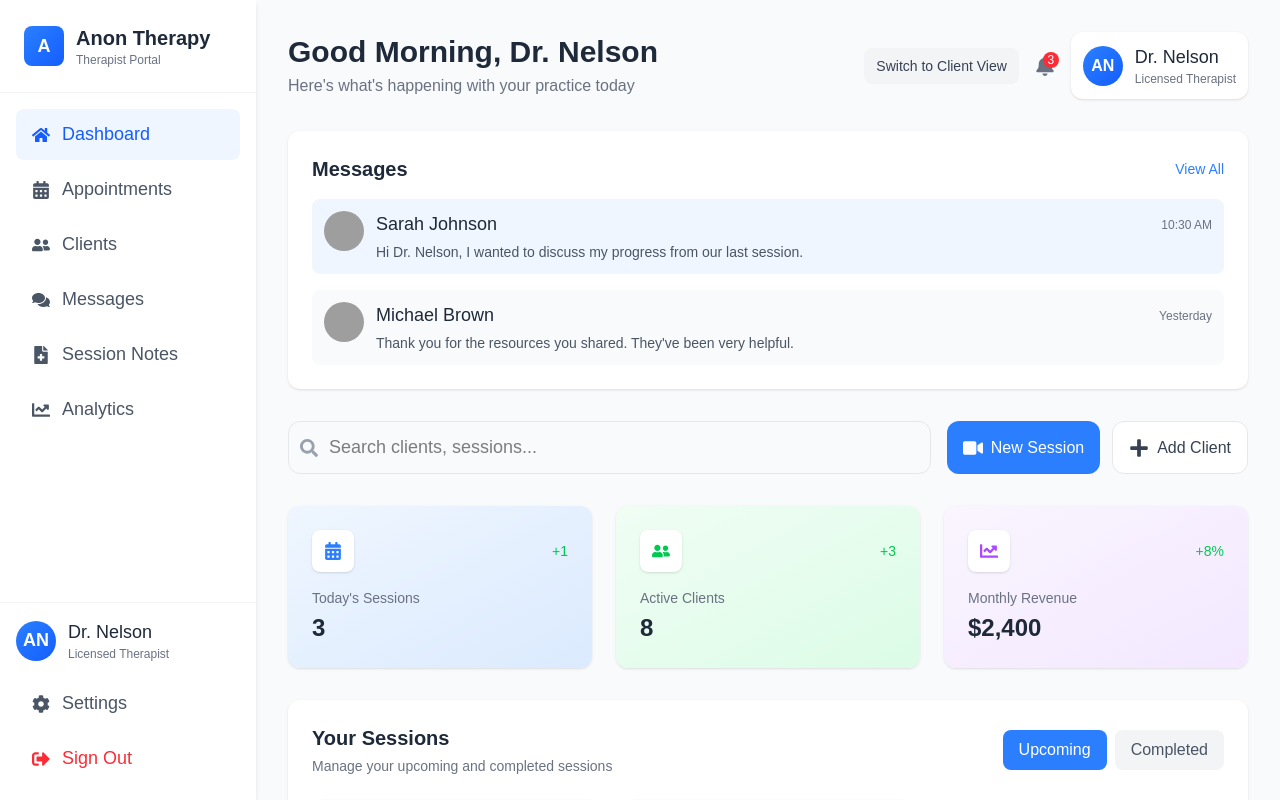
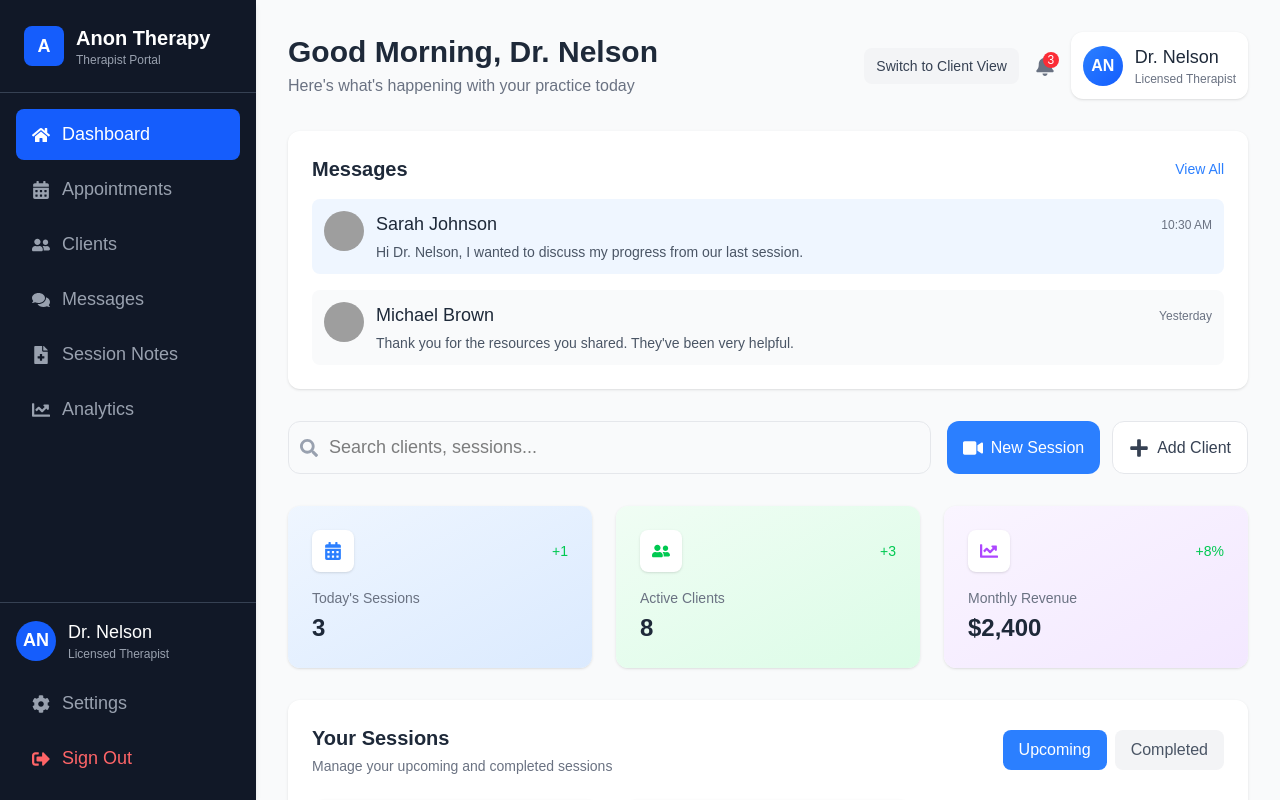
Before and after one commit to nelllyx/Anon-FE, a React (Vite) app: page /dashboard in a window 1280 px wide. Built offline with nearby package versions, Linux system fonts and the light colour scheme; grey boxes are pictures that could not be loaded.

Commit message:
redesigned the dashboard

```diff
--- a/src/component/siderbar/SideBar.jsx
+++ b/src/component/siderbar/SideBar.jsx
@@ -25,16 +25,16 @@ const SideBar = ({ isTherapist = true }) => {
   const menuItems = isTherapist ? therapistMenuItems : clientMenuItems;
 
   return (
-    <div className="flex flex-col h-full bg-white">
+    <div className="flex flex-col h-full" style={{ backgroundColor: "#111827" }}>
       {/* Logo and Brand */}
-      <div className="p-4 md:p-6 border-b border-gray-100">
+      <div className="p-4 md:p-6 border-b border-gray-700">
         <div className="flex items-center gap-3">
-          <div className="w-8 h-8 md:w-10 md:h-10 rounded-lg bg-gradient-to-br from-blue-500 to-blue-600 flex items-center justify-center">
+          <div className="w-8 h-8 md:w-10 md:h-10 rounded-lg bg-blue-600 flex items-center justify-center">
             <span className="text-white font-bold text-lg">A</span>
           </div>
           <div>
-            <h1 className="text-lg md:text-xl font-bold text-gray-800">Anon Therapy</h1>
-            <p className="text-xs text-gray-500">{isTherapist ? 'Therapist Portal' : 'Client Portal'}</p>
+            <h1 className="text-lg md:text-xl font-bold text-white">Anon Therapy</h1>
+            <p className="text-xs text-gray-400">{isTherapist ? 'Therapist Portal' : 'Client Portal'}</p>
           </div>
         </div>
       </div>
@@ -47,8 +47,8 @@ const SideBar = ({ isTherapist = true }) => {
             onClick={() => setActiveItem(item.id)}
             className={`w-full flex items-center gap-3 px-4 py-3 rounded-lg transition-colors ${
               activeItem === item.id
-                ? 'bg-blue-50 text-blue-600'
-                : 'text-gray-600 hover:bg-gray-50'
+                ? 'bg-blue-600 text-white'
+                : 'text-gray-400 hover:bg-gray-700 hover:text-white'
             }`}
           >
             <span className="text-lg">{item.icon}</span>
@@ -58,23 +58,23 @@ const SideBar = ({ isTherapist = true }) => {
       </nav>
 
       {/* User Profile and Settings */}
-      <div className="p-4 border-t border-gray-100">
+      <div className="p-4 border-t border-gray-700">
         <div className="flex items-center gap-3 mb-4">
-          <div className="w-10 h-10 rounded-full bg-gradient-to-br from-blue-500 to-blue-600 flex items-center justify-center">
+          <div className="w-10 h-10 rounded-full bg-blue-600 flex items-center justify-center">
             <span className="text-white font-bold">{isTherapist ? 'AN' : 'SJ'}</span>
           </div>
           <div>
-            <p className="font-medium text-gray-800">{isTherapist ? 'Dr. Nelson' : 'Sarah Johnson'}</p>
-            <p className="text-xs text-gray-500">{isTherapist ? 'Licensed Therapist' : 'Client'}</p>
+            <p className="font-medium text-white">{isTherapist ? 'Dr. Nelson' : 'Sarah Johnson'}</p>
+            <p className="text-xs text-gray-400">{isTherapist ? 'Licensed Therapist' : 'Client'}</p>
           </div>
         </div>
 
         <div className="space-y-1">
-          <button className="w-full flex items-center gap-3 px-4 py-3 rounded-lg text-gray-600 hover:bg-gray-50 transition-colors">
+          <button className="w-full flex items-center gap-3 px-4 py-3 rounded-lg text-gray-400 hover:bg-gray-700 hover:text-white transition-colors">
             <FaCog className="text-lg" />
             <span className="font-medium">Settings</span>
           </button>
-          <button className="w-full flex items-center gap-3 px-4 py-3 rounded-lg text-red-500 hover:bg-red-50 transition-colors">
+          <button className="w-full flex items-center gap-3 px-4 py-3 rounded-lg text-red-400 hover:bg-red-900 hover:text-white transition-colors">
             <FaSignOutAlt className="text-lg" />
             <span className="font-medium">Sign Out</span>
           </button>
```
